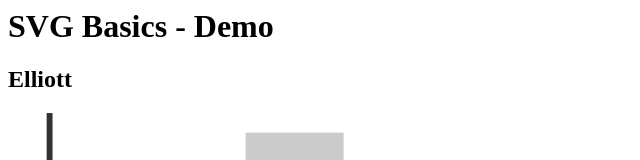
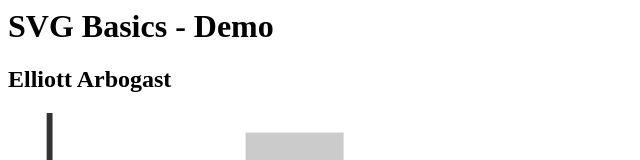
Before and after one commit to elliotta0214/mynewsvgbasics, a plain HTML site: page index.html in a window 1280 px wide. Shown: the top 160 px of the page, without its empty margins (0-640 px from the left). Drawn offline with Linux system fonts and the light colour scheme.

Commit message:
change to last name

```diff
--- a/index.html
+++ b/index.html
@@ -5,7 +5,7 @@
 </head>
 <body>
   <h1>SVG Basics - Demo</h1>
-  <h2>Elliott</h2>
+  <h2>Elliott Arbogast</h2>
   <svg xmlns="http://www.w3.org/2000/svg" viewBox="0 0 300 200" width="50%" height="50%">
     <rect class="bar" x="50" y="60" width="50" height="120"/>
     <text class="label" x="75" y="195" text-anchor="middle">Dogs</text>
```
